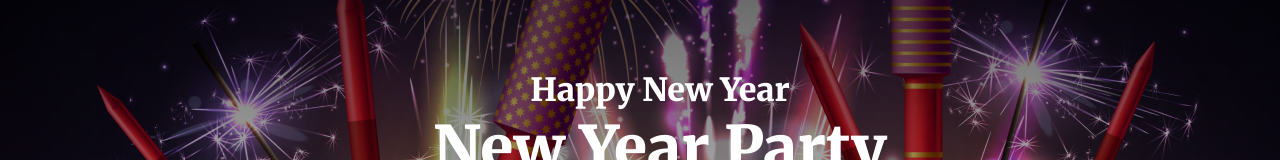
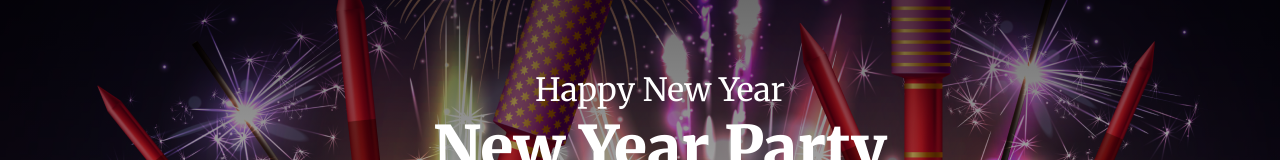
Before and after one commit to ayazfaisal735/assignment-1, a plain HTML site: page index.html in a window 1280 px wide. Shown: the part 185-345 px from the top of the page. Drawn offline with Linux system fonts and the light colour scheme.

Commit message:
first commit

```diff
--- a/CSS File/style.css
+++ b/CSS File/style.css
@@ -1,5 +1,5 @@
 @import url('https://fonts.googleapis.com/css2?family=Inter:wght@400;500;600;900&family=Merriweather:wght@400;900&family=Open+Sans:wght@400;600;800&display=swap');
-
+/* common css start  */
 * {
       margin: 0;
       padding: 0;
@@ -69,6 +69,8 @@ button{
 }
 
 /* common css end */
+
+/* banner section start here */
 #banner {
       background-image: linear-gradient(rgba(0, 0, 0, 0.75), rgba(0, 0, 0, -0.4)), url(./../Images/Banner\ Image.png);
       background-repeat: no-repeat;
@@ -89,7 +91,11 @@ button{
 
 #banner .banner-caption h3 {
       font-size: 32px;
+      font-weight: 400;
 }
+/* banner section end */
+
+/* catagory section start here */
 
 #catagory {
       justify-content: center;
@@ -123,7 +129,9 @@ button{
       font-weight: 700;
       margin-bottom: 48px;
 }
+/* catagory end here */
 
+/* party section start */
 #party {
       color: #FFF;
       background-image: url(./../Images/Vectorrr.png);
@@ -140,7 +148,8 @@ button{
 #party .banner-caption p {
       margin: 24px 0 48px 0;
 }
-
+/* party section end */
+/* park section start here */
 #park-hotel {
       margin: 120px 0 0 0;
       border-radius: 18px;
@@ -172,3 +181,4 @@ button{
       color: #070211;
       border: 2px solid #070211;
 }
+/* park section end here */
```
Also changed, not shown: index.html (+1 -0 lines).
